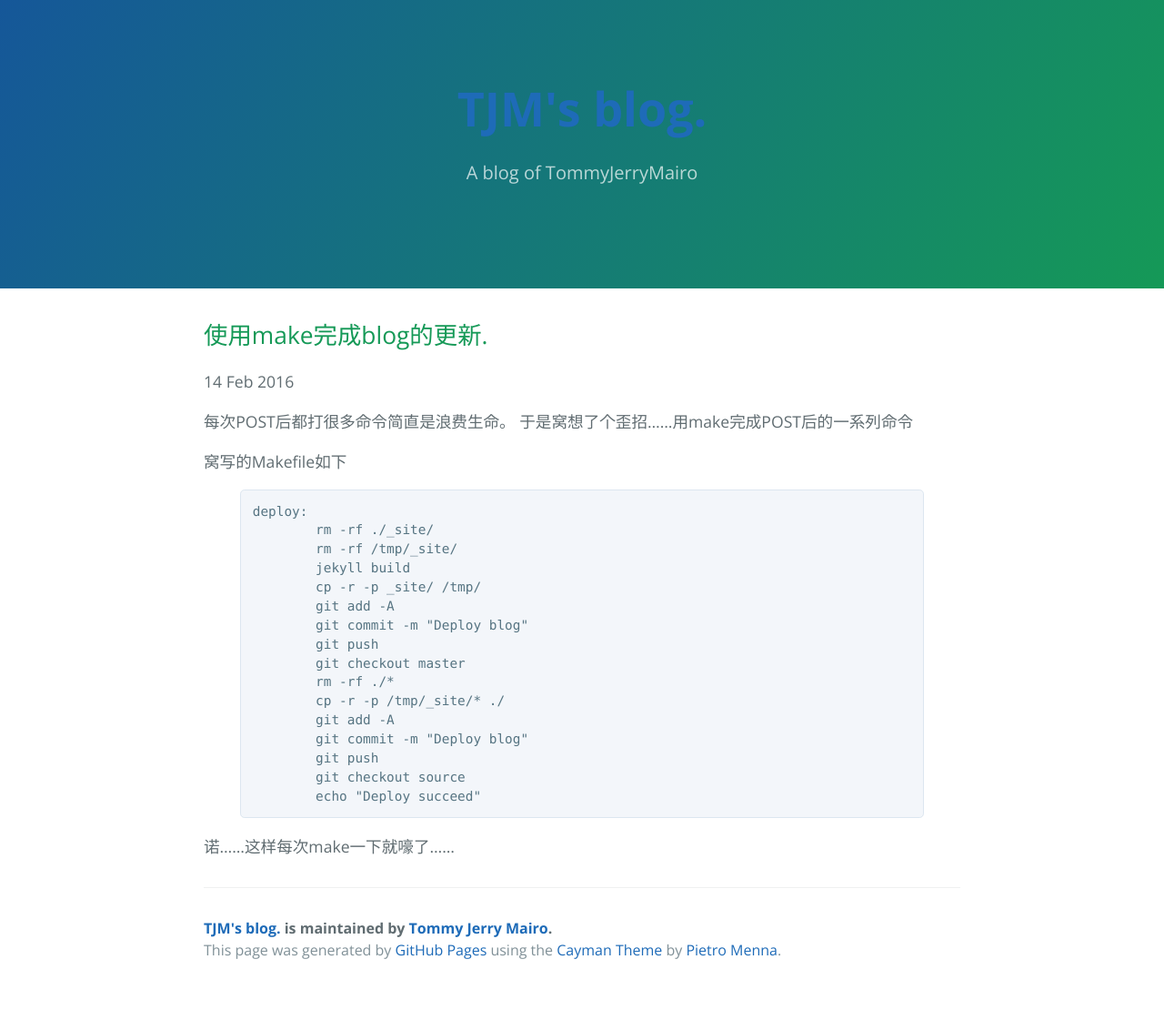
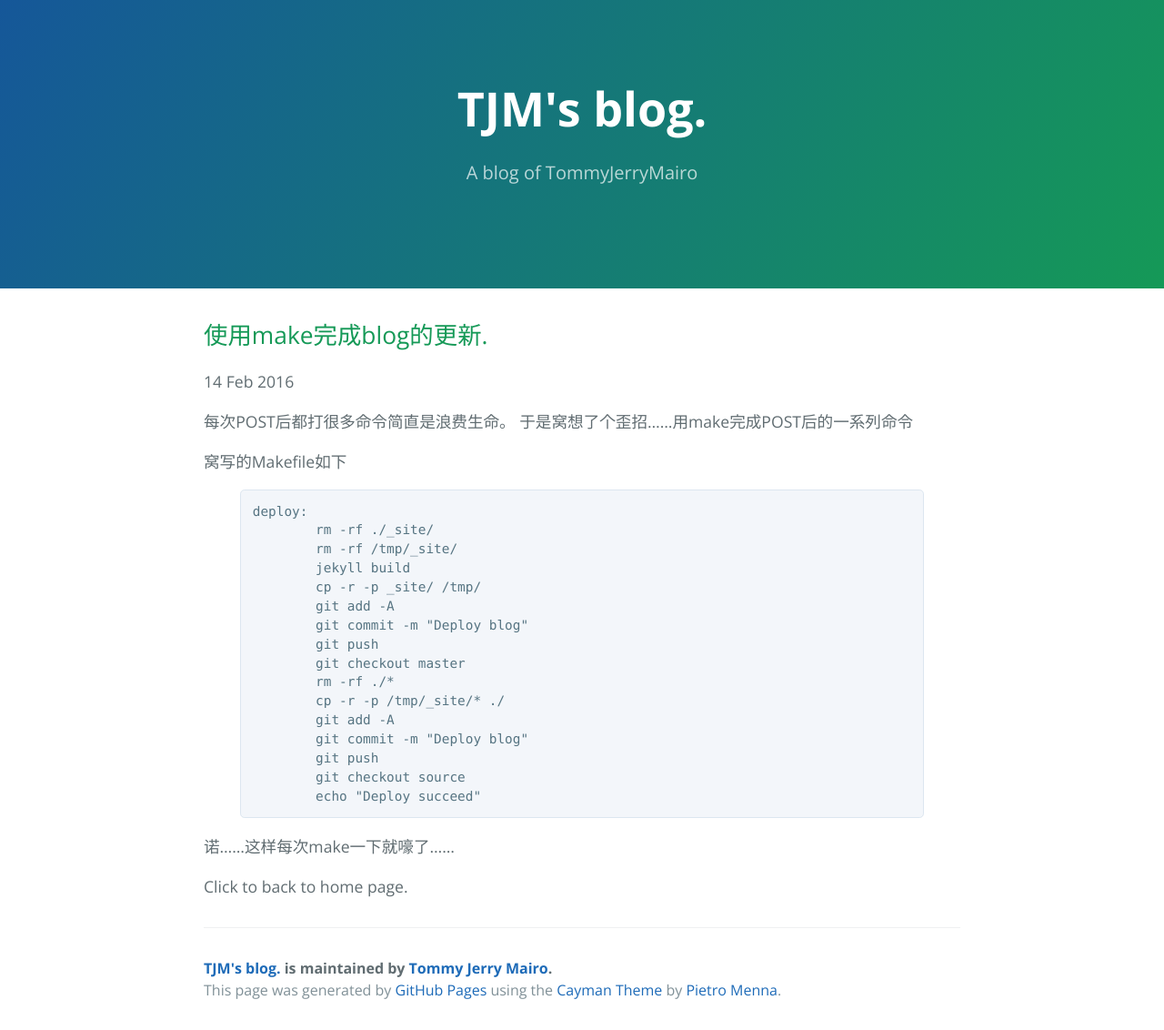
Before and after one commit to TommyJerryMairo/TommyJerrtMairo.github.io, a Jekyll site: the page built from _posts/2016-02-14-An-easy-way-to-upgrade.markdown, in a window 1280 px wide. Shown: the whole page at 91% size. Built offline with Jekyll 4.4.1, drawn with Linux system fonts in a browser that asks for light colours; before the commit the page ends 1088 px from its top, so only the background shows below that.

Commit message:
Deploy blog

```diff
--- a/_includes/page-header.html
+++ b/_includes/page-header.html
@@ -1,5 +1,5 @@
 <section class="page-header">
-  <h1 class="project-name"><a herf="{{ site.url  }}">{{ site.title }}</a></h1>
+  <h1 class="project-name">{{ site.title }}</h1>
   <h2 class="project-tagline">{{ site.tagline }}</h2>
 <!--
   <a href="#" class="btn">View on GitHub</a>
--- a/_layouts/post.html
+++ b/_layouts/post.html
@@ -5,3 +5,5 @@ layout: default
 <p class="meta">{{ page.date | date_to_string }}</p>
 
 {{ content }}
+
+<p>Click <a herf="{{ site.url }}"></a> to back to home page.</p>
```
Also changed, not shown: 2 other files.
